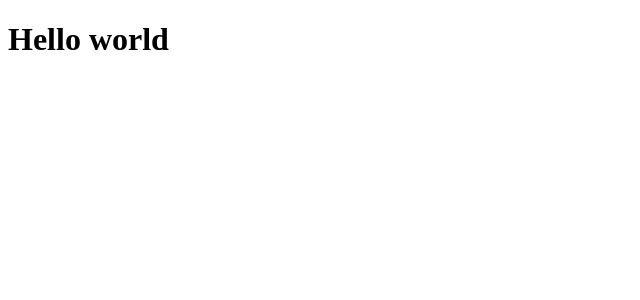
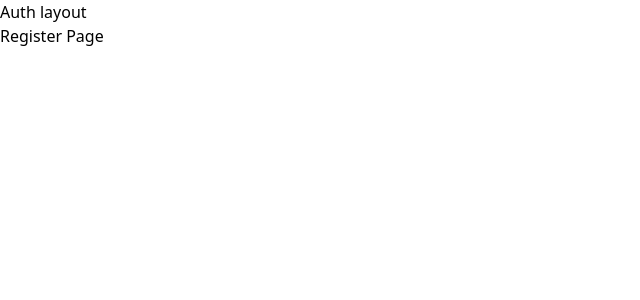
Before and after one commit to LuismySantana/MERN_Fullstack-Website-apv, a React (Vite) app in the folder Frontend/: page /register in a window 1280 px wide. Shown: the top 300 px of the page, without its empty margins (0-640 px from the left). Built offline with nearby package versions, Linux system fonts and the light colour scheme.

Commit message:
Setting up project and public routing
- Installed tailwind css (with post css and autoprefixer). Also React-router-dom
- Configured routing of the public routes of the page

```diff
--- a/Frontend/package.json
+++ b/Frontend/package.json
@@ -10,12 +10,16 @@
   },
   "dependencies": {
     "react": "^18.2.0",
-    "react-dom": "^18.2.0"
+    "react-dom": "^18.2.0",
+    "react-router-dom": "^6.9.0"
   },
   "devDependencies": {
     "@types/react": "^18.0.28",
     "@types/react-dom": "^18.0.11",
     "@vitejs/plugin-react": "^3.1.0",
+    "autoprefixer": "^10.4.14",
+    "postcss": "^8.4.21",
+    "tailwindcss": "^3.2.7",
     "vite": "^4.2.0"
   }
 }
--- /dev/null
+++ b/Frontend/postcss.config.cjs
@@ -0,0 +1,6 @@
+module.exports = {
+  plugins: {
+    tailwindcss: {},
+    autoprefixer: {},
+  },
+}
--- a/Frontend/src/App.jsx
+++ /dev/null
@@ -1,13 +0,0 @@
-import { useState } from 'react'
-
-function App() {
-  const [count, setCount] = useState(0)
-
-  return (
-    <div className="App">
-      <h1>Hello world</h1>
-    </div>
-  )
-}
-
-export default App
--- /dev/null
+++ b/Frontend/src/layouts/AuthLayout.jsx
@@ -0,0 +1,15 @@
+import { Outlet } from "react-router-dom";
+
+
+
+const AuthLayout = () => {
+
+    return (
+        <>
+            <h1>Auth layout</h1>
+            <Outlet />
+        </>
+    )
+}
+
+export default AuthLayout;
--- a/Frontend/src/main.jsx
+++ b/Frontend/src/main.jsx
@@ -1,9 +1,27 @@
 import React from 'react'
 import ReactDOM from 'react-dom/client'
-import App from './App'
+import { BrowserRouter, Routes, Route } from "react-router-dom"
+import AuthLayout from './layouts/AuthLayout'
+import ConfirmEmailPage from './pages/ConfirmEmailPage'
+import LoginPage from './pages/loginPage'
+import RegisterPage from './pages/RegisterPage'
+import ResetPasswordPage from './pages/ResetPasswordPage'
+import './styles/index.css'
+
+
 
 ReactDOM.createRoot(document.getElementById('root')).render(
-  <React.StrictMode>
-    <App />
-  </React.StrictMode>,
+	<React.StrictMode>
+		<BrowserRouter>
+			<Routes>
+				<Route path="/" element={<AuthLayout />}>
+					<Route index element={<LoginPage />} />
+					<Route path="/register" element={<RegisterPage />} />
+					<Route path="/confirm-email" element={<ConfirmEmailPage />} />
+					<Route path="/reset-password" element={<ResetPasswordPage />} />
+				</Route>
+				<Route path='*' element={<h1>Page not found</h1>}/>
+			</Routes>
+		</BrowserRouter>
+	</React.StrictMode>,
 )
--- /dev/null
+++ b/Frontend/src/pages/ConfirmEmailPage.jsx
@@ -0,0 +1,10 @@
+
+const ConfirmEmailPage = () => {
+  return (
+    <>
+        <h1>Confirm Email</h1>
+    </>
+  )
+}
+
+export default ConfirmEmailPage;
--- /dev/null
+++ b/Frontend/src/pages/LoginPage.jsx
@@ -0,0 +1,10 @@
+
+const LoginPage = () => {
+  return (
+    <>
+        <h1>Login Page</h1>
+    </>
+  )
+}
+
+export default LoginPage;
--- /dev/null
+++ b/Frontend/src/pages/RegisterPage.jsx
@@ -0,0 +1,10 @@
+
+const RegisterPage = () => {
+  return (
+    <>
+        <h1>Register Page</h1>
+    </>
+  )
+}
+
+export default RegisterPage;
--- /dev/null
+++ b/Frontend/src/pages/ResetPasswordPage.jsx
@@ -0,0 +1,10 @@
+
+const ResetPasswordPage = () => {
+  return (
+    <>
+        <h1>Reset Password</h1>
+    </>
+  )
+}
+
+export default ResetPasswordPage;
--- /dev/null
+++ b/Frontend/src/styles/index.css
@@ -0,0 +1,3 @@
+@tailwind base;
+@tailwind components;
+@tailwind utilities;
--- /dev/null
+++ b/Frontend/tailwind.config.cjs
@@ -0,0 +1,8 @@
+/** @type {import('tailwindcss').Config} */
+module.exports = {
+  content: ["./index.html", "./src/**/*.jsx"],
+  theme: {
+    extend: {},
+  },
+  plugins: [],
+}
```
Also changed, not shown: 1 other file (tests, documents, lock files or other folders).
